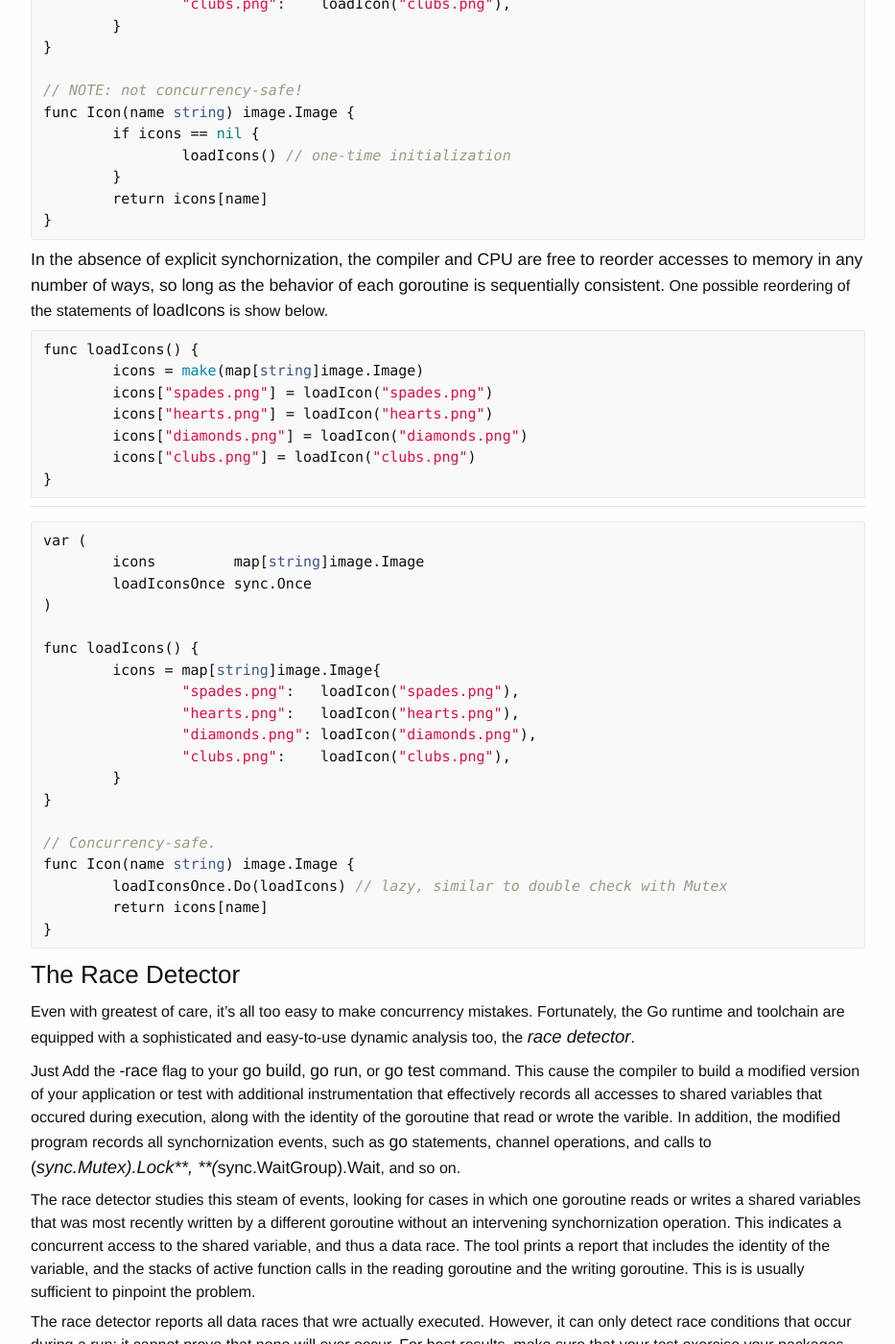
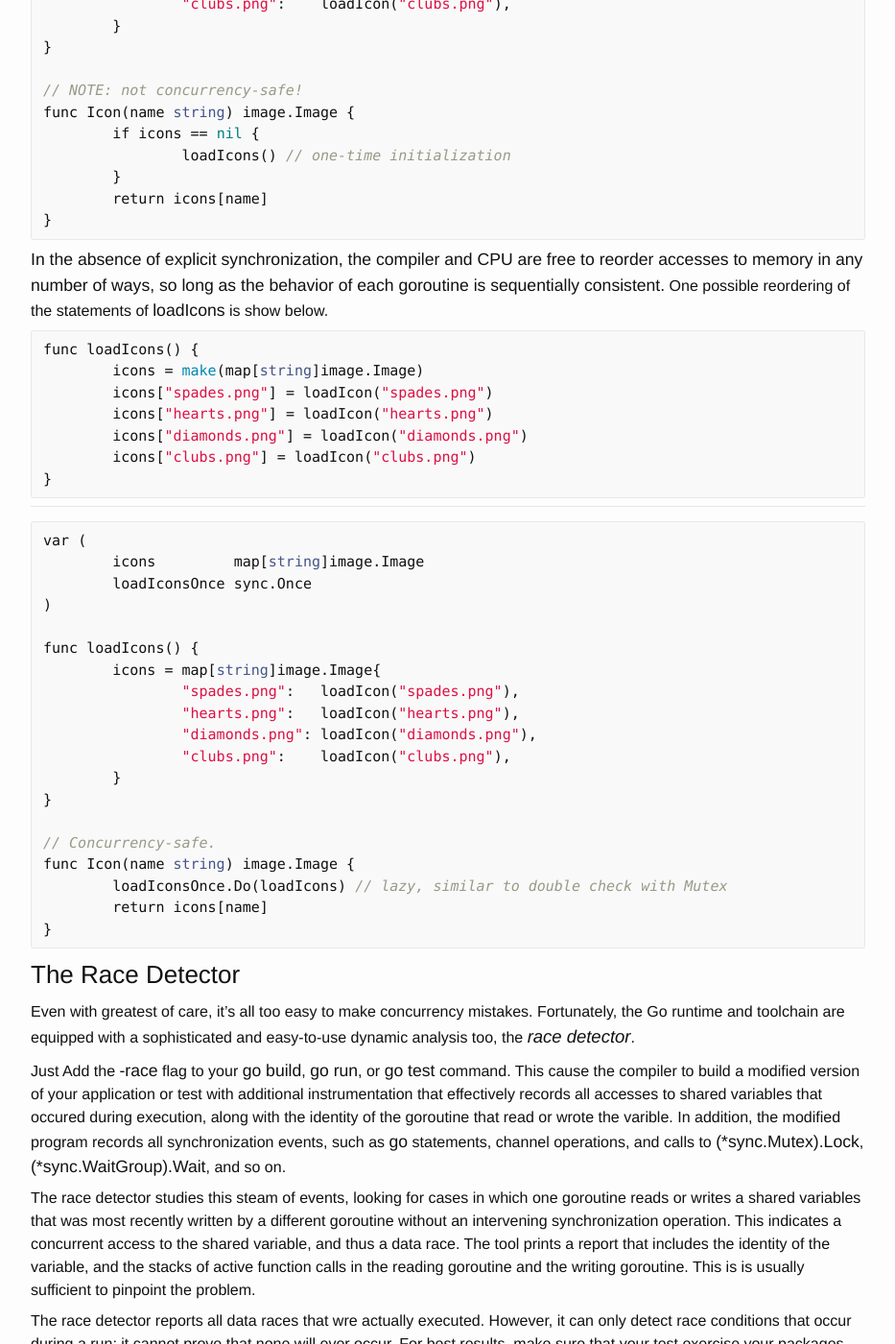
Before and after one commit to ousiax/ousiax.github.io, a Jekyll site: the page built from _posts/2017-06-17-concurrency-with-shared-variables-in-go-language.md, in a window 1280 px wide and 1400 px high, scrolled down 6872 px. Shown: the whole window at 96% size, without its empty margins (173-1106 px from the left). Built offline with Jekyll 4.4.1, drawn with Linux system fonts in a browser that asks for light colours; some of the changed text lies outside the part shown.

Commit message:
Updte 2017-06-17-concurrency-with-shared-variables-in-go-language.md

````diff
--- a/_posts/2017-06-17-concurrency-with-shared-variables-in-go-language.md
+++ b/_posts/2017-06-17-concurrency-with-shared-variables-in-go-language.md
@@ -294,7 +294,7 @@
 }
 ```
 
-**In the absence of explicit synchornization, the compiler and CPU are free to reorder accesses to memory in any number of ways, so long as the behavior of each goroutine is sequentially consistent.** One possible reordering of the statements of **loadIcons** is show below.
+**In the absence of explicit synchronization, the compiler and CPU are free to reorder accesses to memory in any number of ways, so long as the behavior of each goroutine is sequentially consistent.** One possible reordering of the statements of **loadIcons** is show below.
 
 ```go
 func loadIcons() {
@@ -334,9 +334,9 @@
 
 Even with greatest of care, it's all too easy to make concurrency mistakes. Fortunately, the Go runtime and toolchain are  equipped with a sophisticated and easy-to-use dynamic analysis too, the ***race detector***.
 
-Just Add the **-race** flag to your **go build**, **go run**, or **go test** command. This cause the compiler to build a modified version of your application or test with additional instrumentation that effectively records all accesses to shared variables that occured during execution, along with the identity of the goroutine that read or wrote the varible. In addition, the modified program records all synchornization events, such as **go** statements, channel operations, and calls to **(*sync.Mutex).Lock**, **(*sync.WaitGroup).Wait**, and so on.
+Just Add the **-race** flag to your **go build**, **go run**, or **go test** command. This cause the compiler to build a modified version of your application or test with additional instrumentation that effectively records all accesses to shared variables that occured during execution, along with the identity of the goroutine that read or wrote the varible. In addition, the modified program records all synchronization events, such as **go** statements, channel operations, and calls to **(\*sync.Mutex).Lock**, **(\*sync.WaitGroup).Wait**, and so on.
 
-The race detector studies this steam of events, looking for cases in which one goroutine reads or writes a shared variables that was most recently written by a different goroutine without an intervening synchornization operation. This indicates a concurrent access to the shared variable, and thus a data race. The tool prints a report that includes the identity of the variable, and the stacks of active function calls in the reading goroutine and the writing goroutine. This is is usually sufficient to pinpoint the problem.
+The race detector studies this steam of events, looking for cases in which one goroutine reads or writes a shared variables that was most recently written by a different goroutine without an intervening synchronization operation. This indicates a concurrent access to the shared variable, and thus a data race. The tool prints a report that includes the identity of the variable, and the stacks of active function calls in the reading goroutine and the writing goroutine. This is is usually sufficient to pinpoint the problem.
 
 The race detector reports all data races that wre actually executed. However, it can only detect race conditions that occur during a run; it cannot prove that none will ever occur. For best results, make sure that your test exercise your packages using concurrency.
 
````
Also changed, not shown: other parts of _posts/2017-06-17-concurrency-with-shared-variables-in-go-language.md (+1 -1 lines).
